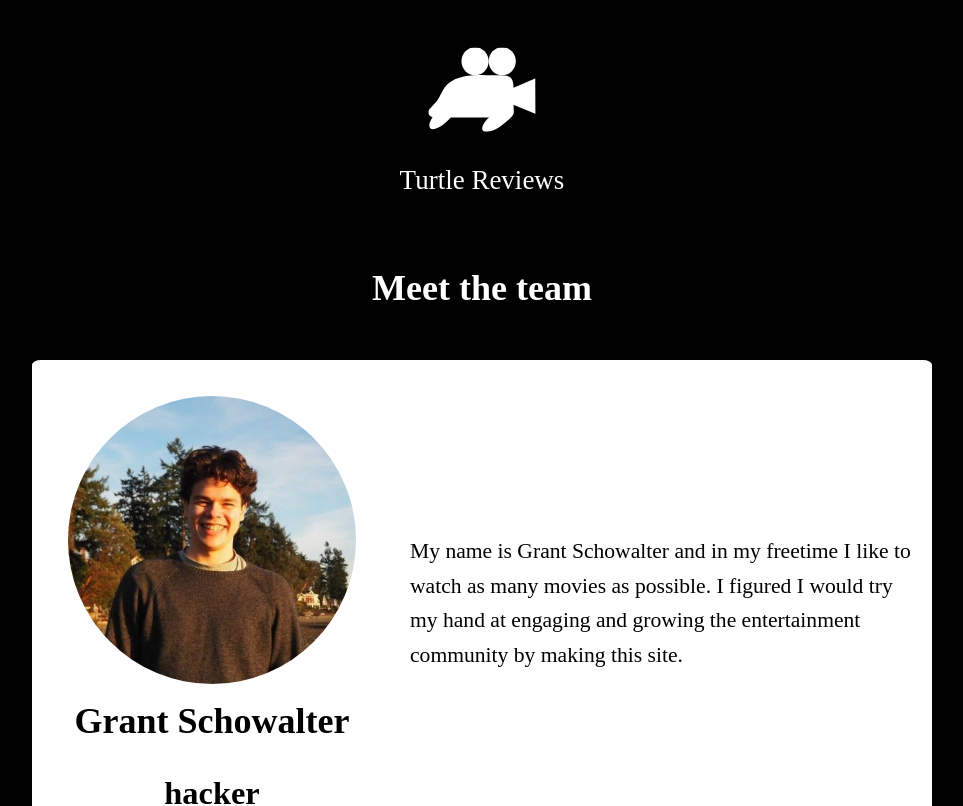
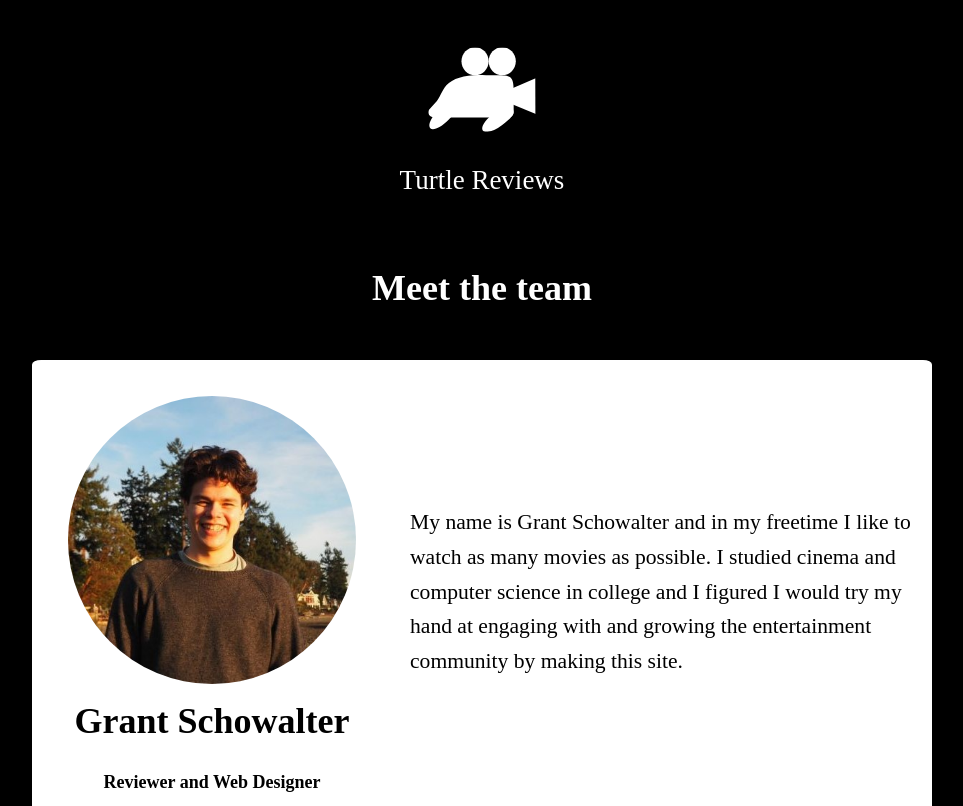
Before and after one commit to GSchowalter/TurtleMovieReviews, a Next.js app: page /meettheteam in a window 1280 px wide. Shown: the top 806 px of the page, without its empty margins (158-1121 px from the left). Built offline with nearby package versions, Linux system fonts and the light colour scheme; a web font is replaced by a local one.

Commit message:
final meet the team touches

```diff
--- a/components/TeamCard/TeamCard.module.css
+++ b/components/TeamCard/TeamCard.module.css
@@ -34,6 +34,7 @@
   }
   .title {
     padding-bottom: 1rem;
+    font-size: 1rem;
   }
 }
 .img_wrapper {
--- a/pages/meettheteam.js
+++ b/pages/meettheteam.js
@@ -68,10 +68,10 @@ export default function meetttheteam() {
         <TeamCard
           name="Grant"
           last_name="Schowalter"
-          title="hacker"
+          title="Reviewer and Web Designer"
           description="My name is Grant Schowalter and in my freetime I like to watch
-        as many movies as possible. I figured I would try my hand at
-        engaging and growing the entertainment community by making this
+        as many movies as possible. I studied cinema and computer science in college and I figured I would try my hand at
+        engaging with and growing the entertainment community by making this
         site."
         />
         <TeamCard
```
Also changed, not shown: public/images/andrew.jpg.
